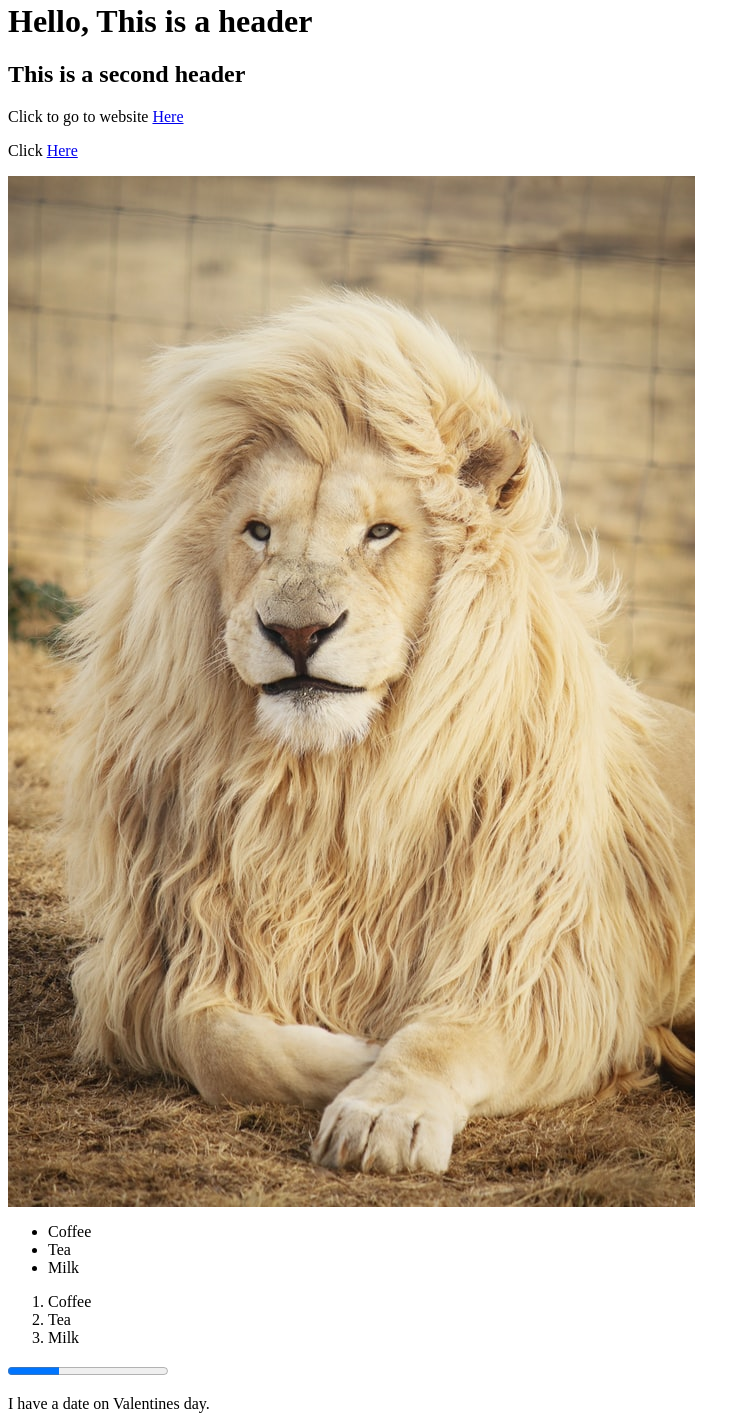
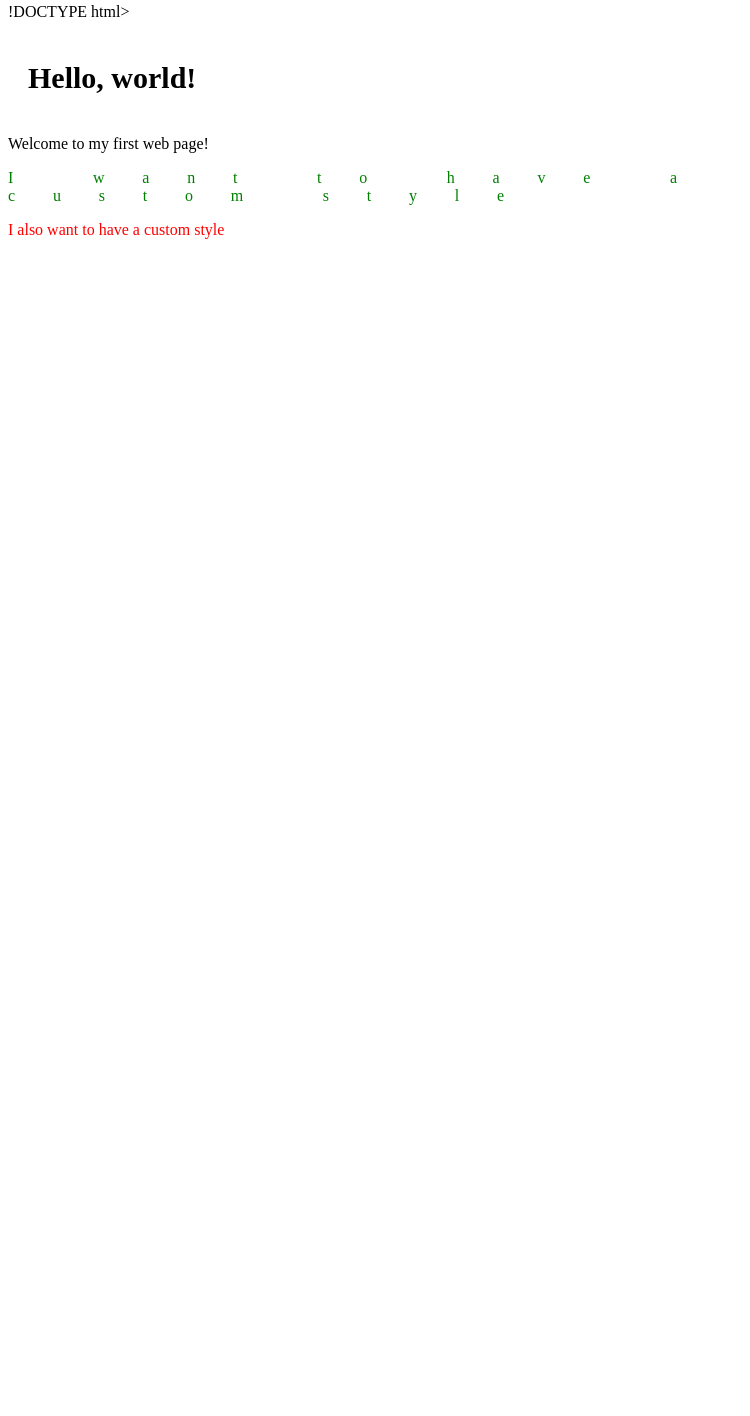
Before and after one commit to RWMumo/git-learn, a plain HTML site: page index.html in a window 1280 px wide. Shown: the part 5-1421 px from the top of the page, without its empty margins (0-750 px from the left). After the commit the page ends 800 px from the top, so only its background shows below. Drawn offline with Linux system fonts and the light colour scheme.

Commit message:
added a new style

```diff
--- a/css/style.css
+++ b/css/style.css
@@ -0,0 +1,18 @@
+/* p {
+    color: red;
+} */
+
+h1 {
+    font-size: 30px;
+    padding: 20px;
+}
+
+#customStyle {
+    color: green;
+    width: 20cm;
+    letter-spacing: 1cm;
+}
+
+.anotherStyle {
+    color: red;
+}
--- a/index.html
+++ b/index.html
@@ -1,33 +1,23 @@
-<!-- Comments are never executed -->
+!DOCTYPE html>
+<html>
 
-<!-- This is the heading tag -->
-<h1>Hello, This is a header</h1>
-<h2>This is a second header</h2>
+<!-- The head never displays on the main page -->
 
+<head>
+    <title>My first webpage!</title>
+    <!-- This is the key to linking your html file to your stylesheet -->
+    <link href="css/style.css" rel="stylesheet" type="text/css">
+</head>
 
-<p>Click to go to website <a href="http://www.moringaschool.com">Here</a></p>
-<p>Click <a href="secondary.html">Here</a></p>
+<!-- The body is everything that is displayed on the page -->
 
-<!--Linking a word to a new page/ other website -->
-<!-- If you're linking to an external website always start with http -->
-<!-- <a href="points to destination">favorite things</a> -->
+<body>
+    <h1>Hello, world!</h1>
 
-<!-- How to add an image to your site -->
-<img src="lion.jpeg">
+    <p>Welcome to my first web page!</p>
 
-<!-- Create a list -->
-<ul>
-    <li>Coffee</li>
-    <li>Tea</li>
-    <li>Milk</li>
-</ul>
+    <p id="customStyle">I want to have a custom style</p>
+    <p class="anotherStyle">I also want to have a custom style</p>
+</body>
 
-<ol>
-    <li>Coffee</li>
-    <li>Tea</li>
-    <li>Milk</li>
-</ol>
-
-<progress id="file" value="32" max="100"> 32% </progress>
-
-<p>I have a date on <time datetime="2008-02-14 20:00">Valentines day</time>.</p>
+</html>
```
